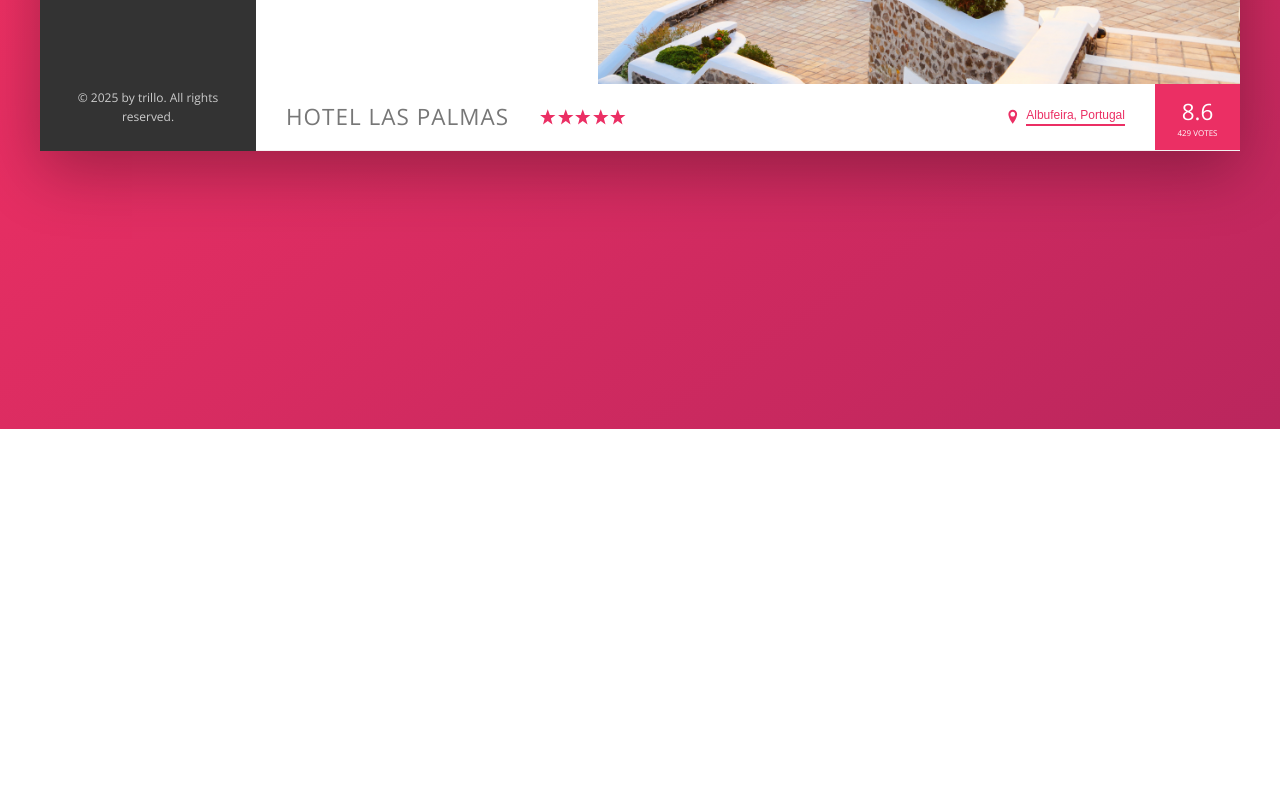
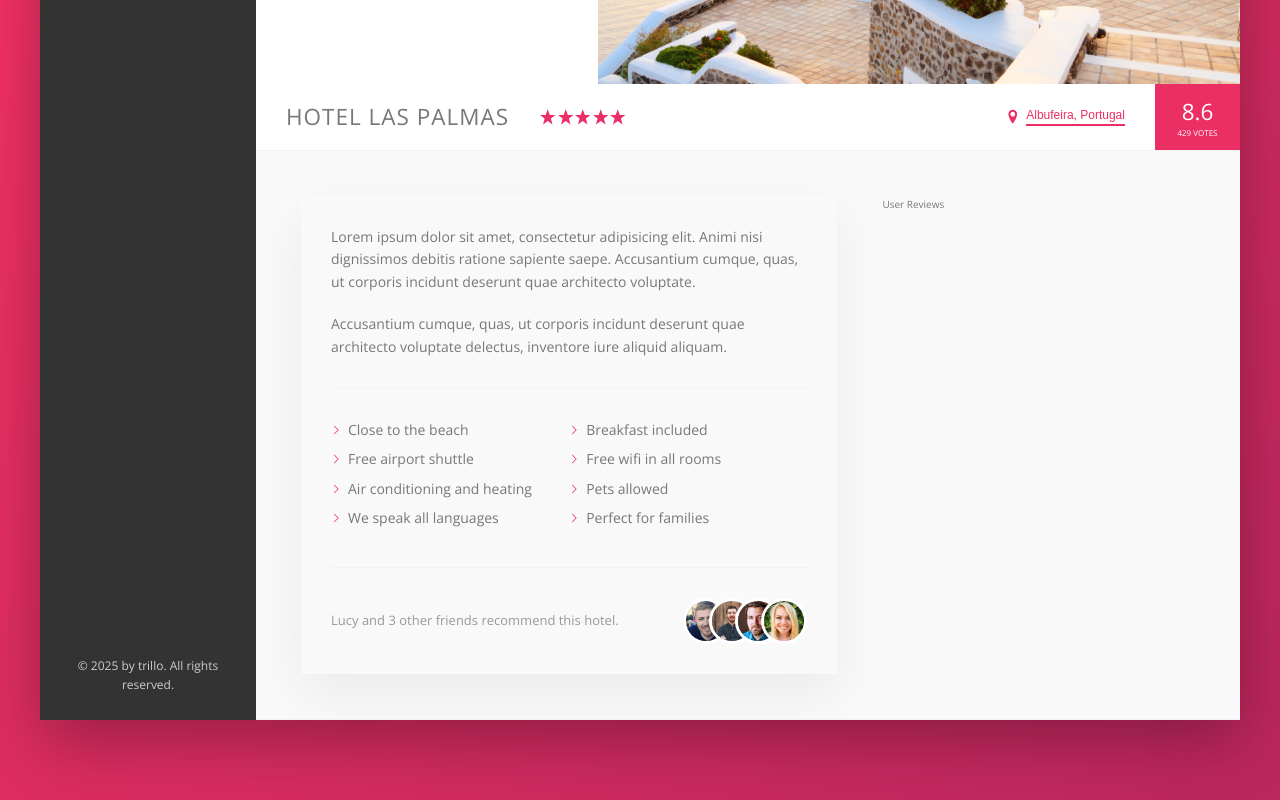
Before and after one commit to Mariia-Olena/trillo, a website: page index.html in a window 1280 px wide. Shown: the part 451-1251 px from the top of the page. Before the commit the page ends 880 px from the top, so only its background shows below. Drawn offline with nearby package versions, Linux system fonts and the light colour scheme.

Commit message:
add description section

```diff
--- a/index.html
+++ b/index.html
@@ -142,13 +142,67 @@
 							<svg class="overview__icon-location">
 								<use xlink:href="img/sprite.svg#icon-location-pin"></use>
 							</svg>
-              <button class="btn-inline">Albufeira, Portugal</button>
+							<button class="btn-inline">Albufeira, Portugal</button>
 						</div>
 
-            <div class="overview__rating">
-              <div class="overview__rating-average">8.6</div>
-              <div class="overview__rating-count">429 votes</div>
-            </div>
+						<div class="overview__rating">
+							<div class="overview__rating-average">8.6</div>
+							<div class="overview__rating-count">429 votes</div>
+						</div>
+					</div>
+					<div class="detail">
+						<div class="description">
+							<p class="paragraph">
+								Lorem ipsum dolor sit amet, consectetur adipisicing elit. Animi
+								nisi dignissimos debitis ratione sapiente saepe. Accusantium
+								cumque, quas, ut corporis incidunt deserunt quae architecto
+								voluptate.
+							</p>
+							<p class="paragraph">
+								Accusantium cumque, quas, ut corporis incidunt deserunt quae
+								architecto voluptate delectus, inventore iure aliquid aliquam.
+							</p>
+							<ul class="list">
+								<li class="list__item">Close to the beach</li>
+								<li class="list__item">Breakfast included</li>
+								<li class="list__item">Free airport shuttle</li>
+								<li class="list__item">Free wifi in all rooms</li>
+								<li class="list__item">Air conditioning and heating</li>
+								<li class="list__item">Pets allowed</li>
+								<li class="list__item">We speak all languages</li>
+								<li class="list__item">Perfect for families</li>
+							</ul>
+
+							<div class="recommend">
+								<p class="recommend__count">
+									Lucy and 3 other friends recommend this hotel.
+								</p>
+								<div class="recommend__friends">
+									<img
+										src="img/user-3.jpg"
+										alt="friend 1"
+										class="recommend__photo"
+									/>
+									<img
+										src="img/user-4.jpg"
+										alt="friend 2"
+										class="recommend__photo"
+									/>
+									<img
+										src="img/user-5.jpg"
+										alt="friend 3"
+										class="recommend__photo"
+									/>
+									<img
+										src="img/user-6.jpg"
+										alt="friend 4"
+										class="recommend__photo"
+									/>
+								</div>
+							</div>
+						</div>
+
+						<div class="user-reviews">User Reviews</div>
 					</div>
 				</main>
 			</div>
--- a/sass/_components.scss
+++ b/sass/_components.scss
@@ -127,9 +127,7 @@
 			width: 3px;
 			background-color: var(--color-primary);
 			transform: scaleY(0);
-			transition:
-        transform 0.2s,
-        width 0.4s cubic-bezier(1, 0, 0, 1) 0.2s,
+			transition: transform 0.2s, width 0.4s cubic-bezier(1, 0, 0, 1) 0.2s,
 				background-color 0.1s;
 		}
 
@@ -186,7 +184,7 @@
 .overview {
 	display: flex;
 	align-items: center;
-	border-bottom: 1px solid var(--color-grey-light-2);
+	border-bottom: var(--line);
 
 	&__heading {
 		font-size: 2.25rem;
@@ -280,3 +278,63 @@
 		box-shadow: none;
 	}
 }
+
+// PARAGRAPH //
+.paragraph:not(:last-of-type) {
+	margin-bottom: 2rem;
+}
+
+// LIST //
+.list {
+	display: flex;
+	flex-wrap: wrap;
+	list-style: none;
+	margin: 3rem 0;
+	padding: 3rem 0;
+	border-top: var(--line);
+	border-bottom: var(--line);
+
+	&__item {
+		flex: 0 0 50%;
+		margin-bottom: 0.7rem;
+
+		&::before {
+			content: "";
+			display: inline-block;
+			height: 1rem;
+			width: 1rem;
+			margin-right: 0.7rem;
+			background-color: var(--color-primary);
+			mask-image: url(../img/chevron-thin-right.svg);
+			mask-size: cover;
+		}
+	}
+}
+
+// RECOMMEND //
+.recommend {
+	display: flex;
+	align-items: center;
+	font-size: 1.3rem;
+	color: var(--color-grey-dark-3);
+
+	&__count {
+		margin-right: auto;
+	}
+
+	&__friends {
+		display: flex;
+	}
+
+	&__photo {
+		box-sizing: content-box;
+		height: 4rem;
+		width: 4rem;
+		border-radius: 50%;
+		border: 3px solid #fff;
+
+		&:not(:last-child) {
+			margin-right: -2rem;
+		}
+	}
+}
--- a/sass/_layout.scss
+++ b/sass/_layout.scss
@@ -12,7 +12,7 @@
 	font-size: 1.4rem;
 	height: 7rem;
 	background-color: #fff;
-	border-bottom: 1px solid var(--color-grey-light-2);
+	border-bottom: var(--line);
 }
 
 .content {
@@ -31,3 +31,23 @@
 	background-color: #fff;
 	flex: 1;
 }
+
+.detail {
+	display: flex;
+	padding: 4.5rem;
+	background-color: var(--color-grey-light-1);
+	border-bottom: var(--line);
+}
+
+.description {
+	font-size: 1.4rem;
+	flex: 0 0 60%;
+	margin-right: 4.5rem;
+	padding: 3rem;
+	background-color: fff;
+	box-shadow: var(--shadow-light);
+}
+
+.user-reviews {
+	flex: 1;
+}
```
Also changed, not shown: css/style.css. Lines whose indentation alone changed are shown as unchanged.
